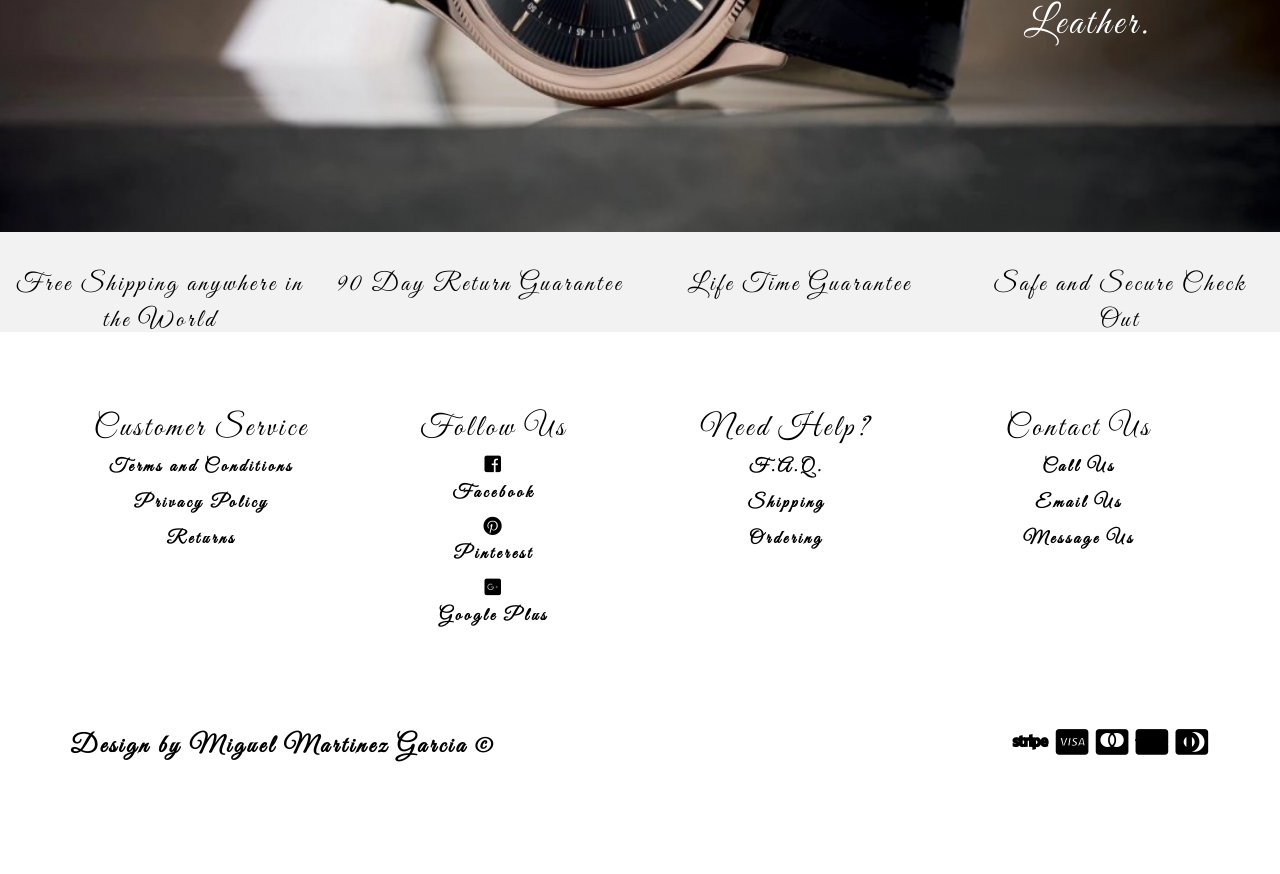
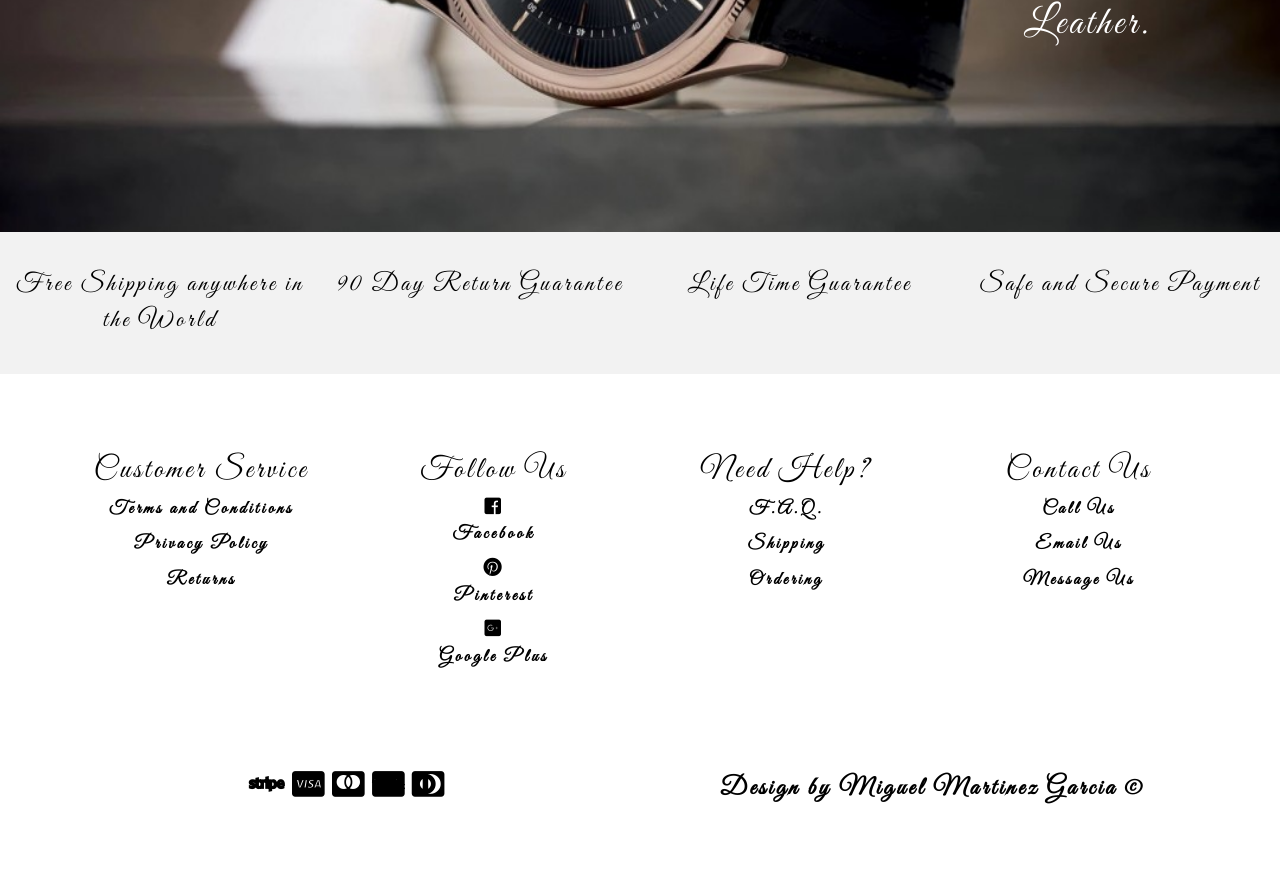
Before and after one commit to Miguelmargar/django_project, a Django app: page / in a window 1280 px wide. Shown: the part 2877-3751 px from the top of the page. Before the commit the page ends 3639 px from the top, so only its background shows below. Run offline with Django 3.2, Linux system fonts and the light colour scheme; data comes from the database, SQL or seed files in the repository; some libraries are stand-ins or nearby versions.

Commit message:
made minor sytling fixes

```diff
--- a/products/templates/products/products.html
+++ b/products/templates/products/products.html
@@ -14,7 +14,7 @@
 <div class="container watch_cont">
     <div class="row">
         {% for product in products %}
-        <div class="col-sm-12 col-md-6 col-lg-3 text-center">
+        <div class="col-xs-12 col-sm-6 col-md-6 col-lg-3 text-center">
             <img class="watch_img" src="{{MEDIA_URL}}{{product.image}}" />
             <div class="details">
                 <h2>Collection: {{ product.collection }}</h2>
--- a/static/css/style.css
+++ b/static/css/style.css
@@ -9,7 +9,7 @@ body {
     padding: 10px;
     background-color: white;
     position: fixed;
-    top: 36px;
+    top: 35px;
     width: 100%;
     z-index: 1;
 }
@@ -84,7 +84,7 @@ main {
 }
 
 .photo2 {
-    left: 80%;
+    left: 75%;
     top: 50%;
 }
 
@@ -99,13 +99,13 @@ main {
 }
 
 .photo5 {
-    left: 25%;
+    left: 17%;
     top: 15%;
 }
 
 .photo6 {
-    left: 75%;
-    top: 50%;
+    left: 70%;
+    top: 55%;
 }
 
 
@@ -137,8 +137,9 @@ main {
     color: black;
     font-size: 25px;
     padding-top: 35px;
+    padding-bottom: 35px;
     width: 100%;
-    height: 100px;
+    height: 100%;
     background-color: #f2f2f2;
 }
 
@@ -167,6 +168,12 @@ a:active, a:link, a:visited, a:hover {
 
 .luca {
     font-size: 25px;
+}
+
+@media (max-width: 768px) {
+    .luca {
+        padding-top: 70px;
+    }
 }
 
 /*Watches-----------------------------------------*/
--- a/templates/base.html
+++ b/templates/base.html
@@ -121,7 +121,7 @@
             <div class="col-sm-12 col-md-6 col-lg-3">Free Shipping anywhere in the World</div>
             <div class="col-sm-12 col-md-6 col-lg-3">90 Day Return Guarantee</div>
             <div class="col-sm-12 col-md-6 col-lg-3">Life Time Guarantee</div>
-            <div class="col-sm-12 col-md-6 col-lg-3">Safe and Secure Check Out</div>
+            <div class="col-sm-12 col-md-6 col-lg-3">Safe and Secure Payment</div>
         </div>
     </div>
     </main>
@@ -164,15 +164,15 @@
         </div>
         <div class="container last">
             <div class="row">
-                <div class="col-sm-12 col-md-6 luca">
-                    Design by Miguel Martinez Garcia &copy
-                </div>
-                <div class="col-sm-12 col-md-6 text-right">
+                <div class="col-sm-12 col-md-6 text-center">
                     <span class="fab fa-stripe fa-2x"></span>
                     <span class="fab fa-cc-visa fa-2x"></span>
                     <span class="fab fa-cc-mastercard fa-2x"></span>
                     <span class="fab fa-cc-amex fa-2x"></span>
                     <span class="fab fa-cc-diners-club fa-2x"></span>
+                </div>
+                <div class="col-sm-12 col-md-6 luca text-center">
+                    Design by Miguel Martinez Garcia &copy
                 </div>
             </div>
         </div>
```
